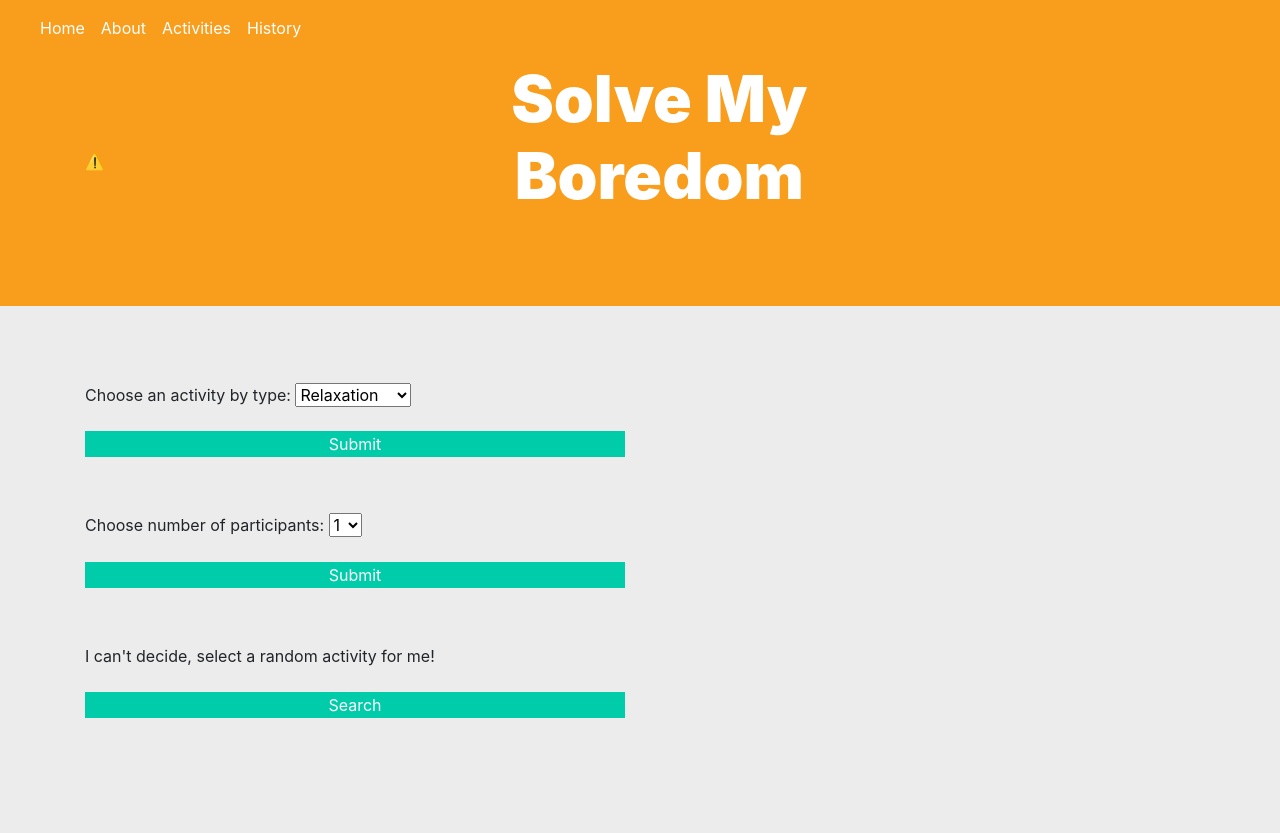
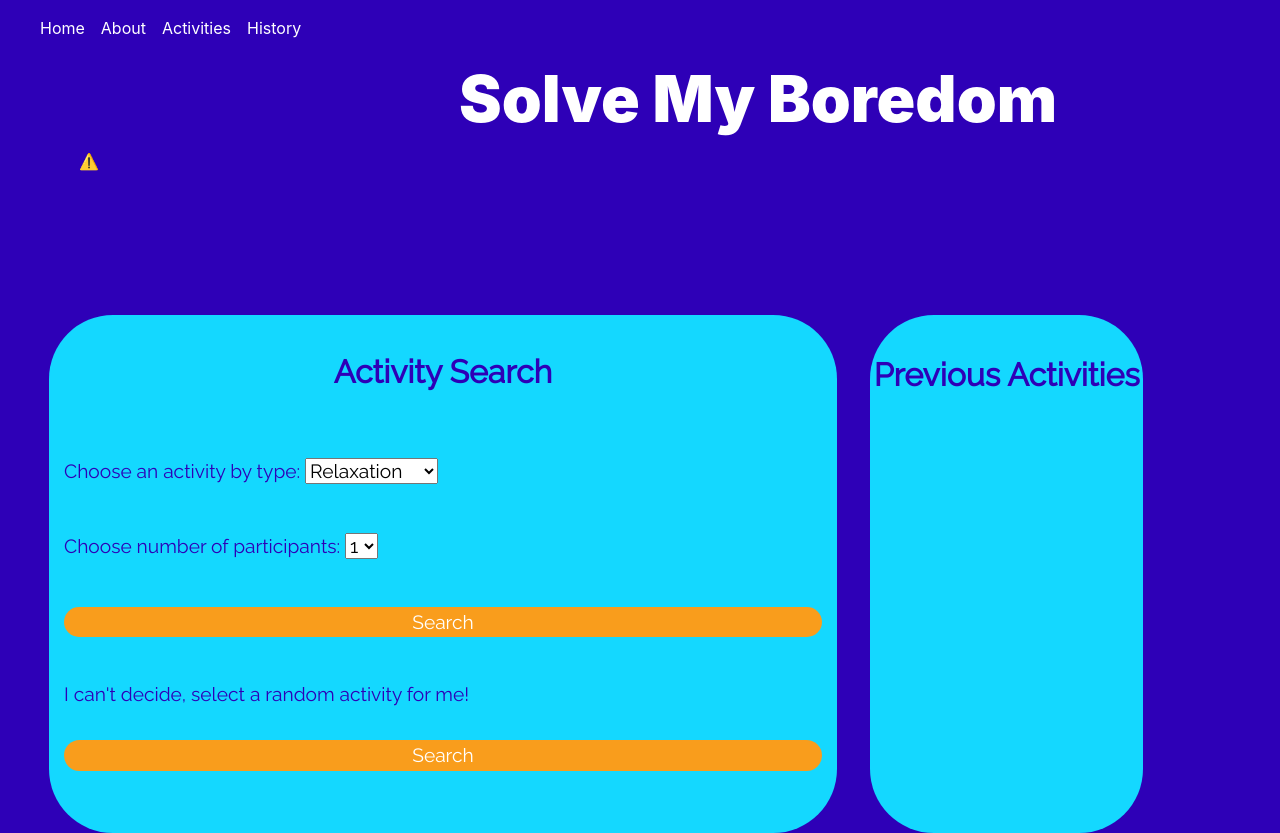
Before and after one commit to heyilll/js-solvemyboredom, a plain HTML site: page index.html in a window 1280 px wide. Before the commit the page ends 800 px from the top, so only its background shows below. Drawn offline with nearby package versions, Linux system fonts and the light colour scheme; no server answers.

Commit message:
drop-down inputs created and linked to search button, css added to style webpage

```diff
--- a/assets/css/style.css
+++ b/assets/css/style.css
@@ -1,10 +1,10 @@
 body {
-    background-color: rgb(236, 236, 236);
+    background-color: rgb(46, 0, 183);
 }
-
+/* jumbotron styling */
 .jumbotron {
-    background-color: rgb(249, 157, 28);
-    height: 250px;
+    background-color: rgb(46, 0, 183);
+    height: 200px;
     overflow: none;
     padding-top: 5px;
     padding-bottom: 30px;
@@ -16,13 +16,16 @@ body {
  }
 
  .jumbotron h1:hover {
-    color: rgb(251, 112, 195);
+    color: rgb(255, 98, 192);
  }
-
-
+.container {
+    margin-right: 5%;
+    margin-left: 5%;
+    white-space: nowrap;
+}
+ /* navbar styling */
 .navbar {
-    background-color: rgb(249, 157, 28);
-}
+    background-color: rgb(46, 0, 183)}
 
 .nav-link {
     color: white;
@@ -34,7 +37,6 @@ body {
 
 .navbar-nav:hover {           /*hover effect applied to hero section text */
     color: #f90891;
-    text-shadow: 0.02em 0.02em #f90808, 0.04em 0.04em #fe8f01, 0.06em 0.06em #fdf21f, 0.08em 0.08em #3fdf4b, 0.10em 0.10em #3462fe;
 }
 
 .display-4 {
@@ -43,26 +45,15 @@ body {
     text-align: center;
 }
 
-#activity-history {
-    list-style: none;
-    background-color: rgb(245, 177, 81);
+
+
+/* activity and participants drop downs */
+.activity {
+    margin-bottom: 5%;
 }
 
-.button {
-    background-color: rgb(0, 204, 170);
-    border-style: none;
-    color: white;
-    font-size: 16px;
-    border: none;
-    display: block;
-    width: 100%;
-}
-.button:hover {
-    background-color: rgb(251, 112, 195);
-
-}
-.input {
-    border: none;
+.participants {
+    margin-bottom: 5%;
 }
 
 .searchDiv {
@@ -70,65 +61,73 @@ body {
     padding-top: 20px;
 }
 
-/* Dropdown Button */
-.dropbtn {
-    background-color: rgb(0, 204, 170);
-    color: white;
-    padding: 10px;
-    font-size: 16px;
+.submit {
+    background-color:
+    rgb(249, 157, 28);;
     border: none;
-  }
-
-  /* The container <div> - needed to position the dropdown content */
-  .dropdown {
-    position: relative;
-    display: inline-block;
-  }
-
-  /* Dropdown Content (Hidden by Default) */
-  .dropdown-content {
-    display: none;
-    position: absolute;
-    background-color: #f1f1f1;
-    min-width: 160px;
-    box-shadow: 0px 8px 16px 0px rgba(0,0,0,0.2);
-    z-index: 1;
-  }
-
-  /* Links inside the dropdown */
-  .dropdown-content a {
-    color: black;
-    padding: 12px 16px;
-    text-decoration: none;
-    display: block;
-  }
-
-  /* Change color of dropdown links on hover */
-  .dropdown-content a:hover {background-color: #ddd;}
-
-  /* Show the dropdown menu on hover */
-  .dropdown:hover .dropdown-content {display: block;}
-
-  /* Change the background color of the dropdown button when the dropdown content is shown */
-  .dropdown:hover .dropbtn {background-color: rgb(251, 112, 195);}
-
-  .submit {
-    background-color:
-    rgb(0, 204, 170);
-    border: none;
+    border-radius: 5vw;
     color: white;
     display: block;
     width: 100%;
     justify-items: left;
     margin-top: 3%;
     margin-bottom: 3%;
-  }
-
-  .submit:hover {
-    background-color: rgb(251, 112, 195);
 }
 
+.submit:hover {
+    background-color: rgb(248, 196, 247);
+}
+
+/* activity search area */
 #search {
     margin-top: 5%;
+    border-color: none;
+    background-color: rgb(20, 216, 255);
+    font-size: 1.5vw;
+    font-family: 'Raleway', sans-serif;
+    border-radius: 5vw;
+}
 
+#history {
+    margin-top: 5%;
+    border-color: none;
 }
+
+#history {
+    max-width: 100%;
+}
+
+.label {
+    color:rgb(46, 0, 183);
+}
+
+.container-search {
+    margin-right: 5%;
+    margin-left: 5%;
+}
+
+#activity-text {
+    text-align: center;
+    color: rgb(46, 0, 183);
+    padding-top: 5%;
+    padding-bottom: 5%;
+    font-weight: 800;
+    font-family: 'Raleway', sans-serif;
+}
+
+#history-text {
+    text-align: center ;
+    color: rgb(46, 0, 183);
+    padding-top: 15%;
+    font-weight: 800;
+    font-family: 'Raleway', sans-serif;
+}
+
+#history-area {
+    background-color: rgb(20, 216, 255);
+    width: 75%;
+    height: 100%;
+    font-family: 'Raleway', sans-serif;
+    border-radius: 5vw;
+    margin-left: 5%;
+}
--- a/index.html
+++ b/index.html
@@ -8,6 +8,9 @@
     <link rel="stylesheet" href="https://stackpath.bootstrapcdn.com/bootstrap/4.3.1/css/bootstrap.min.css" />
     <link rel="stylesheet" href="./assets/css/style.css" />
     <script src="https://kit.fontawesome.com/1e667fd4d6.js" crossorigin="anonymous"></script>
+    <link rel="preconnect" href="https://fonts.googleapis.com">
+    <link rel="preconnect" href="https://fonts.gstatic.com" crossorigin>
+    <link href="https://fonts.googleapis.com/css2?family=Raleway&display=swap" rel="stylesheet">
     <title></title>
 </head>
 
@@ -55,11 +58,13 @@
 
       <!--Search area-->
     <section>
-        <div class="container" id="search-area">
+        <div class="container-search" id="search-area">
              <div class="row">
-                <div class="col-lg-6" id="search">
+                <div class="col-lg-8" id="search">
+                  <h2 id="activity-text">Activity Search</h2>
                     <div class="searchDiv">
-                      <label for="cars">Choose an activity by type:</label>
+                      <div class="activity">
+                        <label class="label" for="activity">Choose an activity by type:</label>
                         <select id="activity" name="activity">
                         <option value="relaxation">Relaxation</option>
                         <option value="cooking">Cooking</option>
@@ -70,35 +75,31 @@
                         <option value="">Charity</option>
                         <option value="">Music</option>
                         <option value="">Busywork</option>
-                      <input class="submit" type="submit" value="Submit" />
                         </select>
                       </div>
-
-                    <div class="searchDiv">
-                        <label for="participants">Choose number of participants:</label>
+                      <div class="participants">
+                        <label class="label" for="participants">Choose number of participants:</label>
                         <select id="participants" name="participants">
                         <option value="1">1</option>
                         <option value="2">2</option>
                         <option value="3">3</option>
                         <option value="4">4</option>
-                      <input class="submit" type="submit" value="Submit" />
                         </select>
                      </div>
+                     <input class="submit" type="submit" value="Search" />
+
 
                     <div class="searchDiv">
-                        <label for="search-random">I can't decide, select a random activity for me!</label>
+                        <label class="label" for="search-random">I can't decide, select a random activity for me!</label>
                         <button class="submit" id="search-random">Search</button>
                     </div>
                   </div>
                 </div>
-
-             <div class="row">
-                <div class="col-lg-6" id="history">
-                    <ul id="activity-history">
-                        <li></li>
-                        <li></li>
-
-                    </ul>
+            <div class="col-lg-4" id="history">
+              <div id="history-area">
+              <h2 id="history-text">Previous Activities</h2>
+              <ul id="activity-history"></ul>
+              </div>
             </div>
           </div>
          </div>
```
Lines whose indentation alone changed are shown as unchanged.
